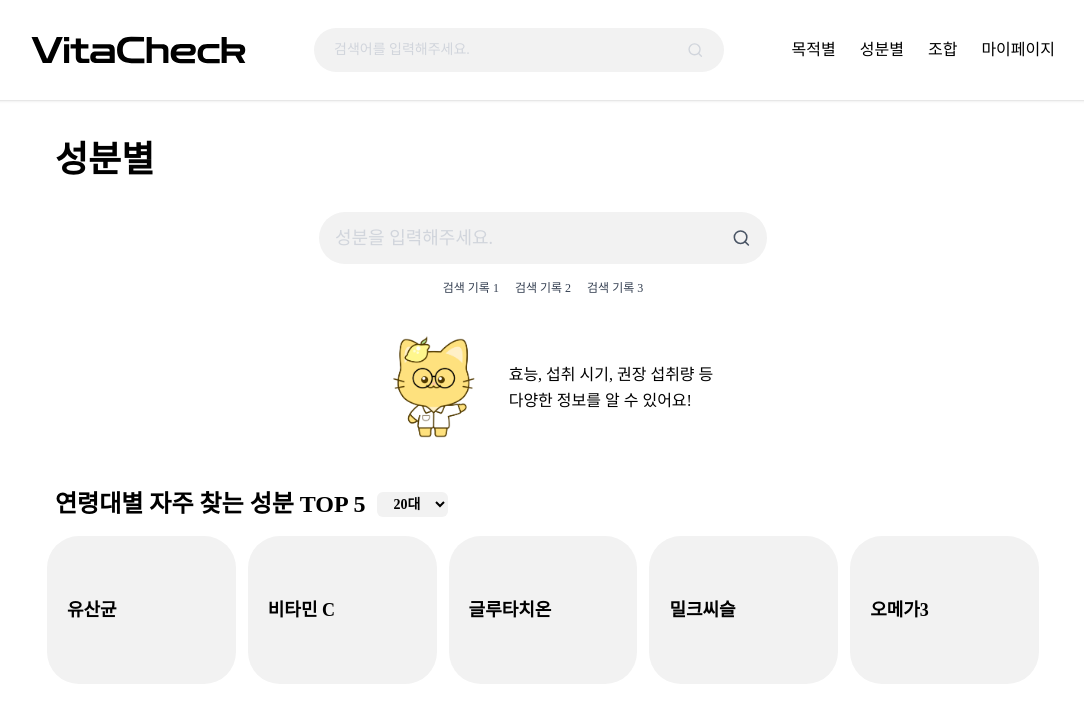
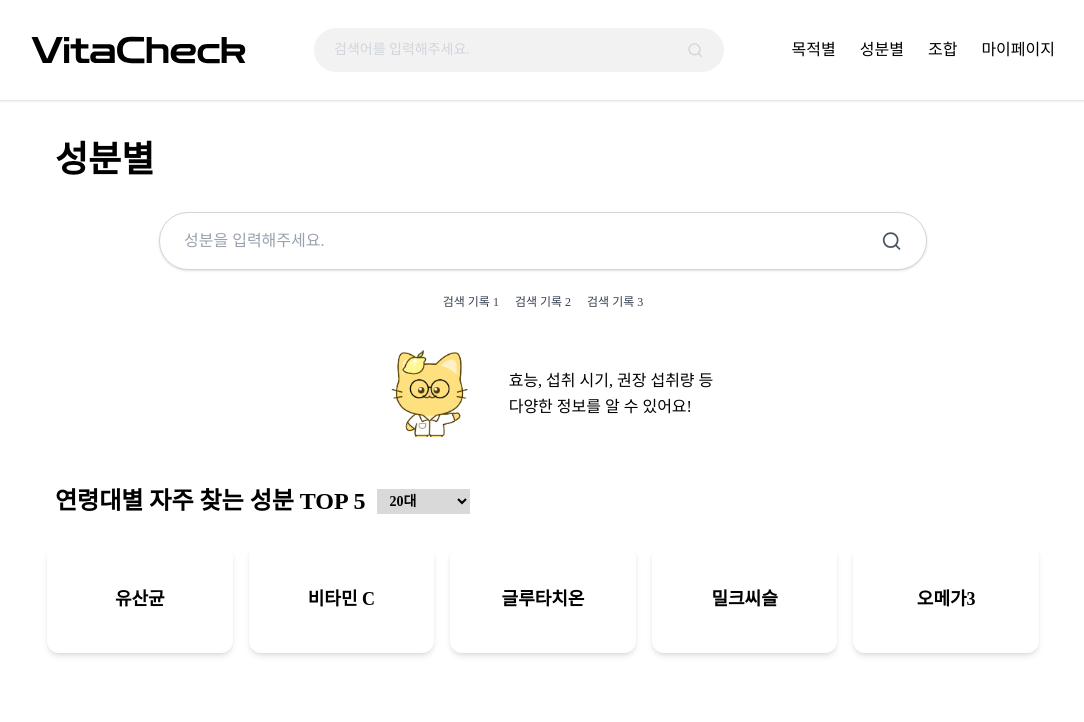
Before and after one commit to VitaCheck/vitacheck-fe, a React (Vite) app: page /ingredient in a window 1280 px wide. Shown: the top 722 px of the page, without its empty margins (97-1181 px from the left). Built offline with nearby package versions, Linux system fonts and the light colour scheme.

Commit message:
feat: 성분페이지 ui 수정, 개선

```diff
--- a/src/components/ingredient/IngredientSupplements.tsx
+++ b/src/components/ingredient/IngredientSupplements.tsx
@@ -1,6 +1,7 @@
 import { FiSearch } from "react-icons/fi";
 import { useState, useEffect } from "react";
 import ProductCard from "../../components/ProductCard";
+import NoSearchResult from "./NoSearchResult"; // 검색결과 없을 때 표시용 컴포넌트
 
 const useIsMobile = () => {
   const [isMobile, setIsMobile] = useState(window.innerWidth < 768);
@@ -12,6 +13,7 @@ const useIsMobile = () => {
   return isMobile;
 };
 
+// 샘플 제품 목록
 const products = Array.from({ length: 8 }, (_, i) => ({
   name: `제품 ${i + 1}`,
   imageSrc: `/assets/sample${i + 1}.png`,
@@ -19,25 +21,52 @@ const products = Array.from({ length: 8 }, (_, i) => ({
 
 const IngredientSupplements = () => {
   const isMobile = useIsMobile();
+  const [searchKeyword, setSearchKeyword] = useState("");
+
+  const handleSearch = (e: React.ChangeEvent<HTMLInputElement>) => {
+    setSearchKeyword(e.target.value);
+  };
+
+  // 검색 키워드 필터링
+  const filteredProducts = products.filter((product) =>
+    product.name.includes(searchKeyword)
+  );
 
   return (
-    <div className="px-4 md:px-16 max-w-screen-xl mx-auto">
-      {isMobile && (
-        <section className="flex items-center justify-center mb-4">
-          <div className="flex items-center w-full px-4 py-3 rounded-[44px] bg-[#f2f2f2]">
+    <div className="px-4 md:px-30 max-w-screen-xl mx-auto">
+      {/* 검색창 */}
+      <section className="flex justify-center mb-6">
+        <div
+          className={`flex items-center w-full ${
+            isMobile
+              ? "max-w-md px-4 py-3 rounded-[44px] bg-[#f2f2f2]"
+              : "max-w-4xl rounded-full border border-gray-300 px-5 py-4 bg-white shadow-sm"
+          }`}
+        >
           <input
             type="text"
-              placeholder="찾고싶은 제품을 입력해주세요."
-              className="w-full text-base bg-transparent outline-none text-gray-400 placeholder-gray-300"
+            placeholder="제품을 입력해주세요."
+            value={searchKeyword}
+            onChange={handleSearch}
+            className={`w-full outline-none ${
+              isMobile
+                ? "text-lg bg-transparent text-gray-400 placeholder-gray-300"
+                : "text-gray-800 placeholder-gray-400"
+            }`}
           />
-            <FiSearch className="text-gray-600 ml-2" size={18} />
+          <FiSearch
+            className="text-gray-600 ml-2"
+            size={isMobile ? 20 : 22}
+          />
         </div>
       </section>
-      )}
 
-      {/* 제품 카드 */}
-      <div className="grid grid-cols-2 md:grid-cols-4 gap-x-15 gap-y-6 md:gap-x-2">
-        {products.map((product, i) => (
+      {/* 검색 결과 */}
+      {filteredProducts.length === 0 ? (
+        <NoSearchResult />
+      ) : (
+        <div className="grid grid-cols-2 md:grid-cols-4 gap-x-20 gap-y-6 md:gap-x-2">
+          {filteredProducts.map((product, i) => (
             <div key={i} className="flex justify-center">
               <ProductCard
                 name={product.name}
@@ -46,6 +75,7 @@ const IngredientSupplements = () => {
             </div>
           ))}
         </div>
+      )}
     </div>
   );
 };
--- a/src/components/ingredient/IngredientTabs.tsx
+++ b/src/components/ingredient/IngredientTabs.tsx
@@ -44,7 +44,7 @@ const IngredientTabs = ({ activeTab, setActiveTab }: Props) => {
     <button
       key={tab.key}
       onClick={() => setActiveTab(tab.key)}
-      className={`min-w-[96px] px-25 py-3 font-semibold text-sm rounded-t-xl border border-black border-b-0 ${
+      className={`min-w-[96px] px-25 py-3 font-semibold text-sm rounded-t-xl shadow-md boder-gray-200 ${
         activeTab === tab.key ? "bg-[#FFE17E] border-t-transparent border-l-transparent border-r-transparent" : "bg-white"
       }`}
     >
--- a/src/components/ingredient/NoSearchResult.tsx
+++ b/src/components/ingredient/NoSearchResult.tsx
@@ -2,11 +2,11 @@ import noResultCat from "../../assets/NoResultCat.png";
 
 const NoSearchResult = () => {
   return (
-    <div className="flex flex-col items-center justify-center py-12">
+    <div className="flex flex-col items-center justify-center py-30">
       <img
         src={noResultCat}
         alt="검색 결과 없음 캐릭터"
-        className="w-36 h-36 mb-4"
+        className="w-36 h-36 mb-10"
       />
       <p className="text-gray-500 text-sm font-medium">일치하는 검색 결과가 없습니다.</p>
     </div>
--- a/src/pages/IngredientPage.tsx
+++ b/src/pages/IngredientPage.tsx
@@ -1,10 +1,10 @@
-import { FiSearch } from "react-icons/fi";
+import { FiSearch, FiChevronRight } from "react-icons/fi";
 import { useState, useEffect } from "react";
-import { Link } from "react-router-dom";
+import { Link, useNavigate } from "react-router-dom";
 import catImage from "../assets/cat.png";
 import IngredientDetailHeaderMobile from "../components/ingredient/IngredientDetailHeaderMobile";
 
-//모바일 여부 판단용 훅
+// 모바일 여부 판단용 훅
 const useIsMobile = () => {
   const [isMobile, setIsMobile] = useState(window.innerWidth < 768);
   useEffect(() => {
@@ -17,17 +17,29 @@ const useIsMobile = () => {
 
 const IngredientPage = () => {
   const [selected, setSelected] = useState("20대");
+  const [searchKeyword, setSearchKeyword] = useState("");
   const isMobile = useIsMobile();
+  const navigate = useNavigate();
 
-  // 모바일에서만 상단 nav, search바 숨기기
+  const ingredientList = ["유산균", "비타민 C", "글루타치온", "밀크씨슬", "오메가3"];
+
+  const filteredList = ingredientList.filter((item) =>
+    item.toLowerCase().includes(searchKeyword.toLowerCase())
+  );
+
+  // 검색어가 있고 결과가 없을 때 /no-result로 이동
+  useEffect(() => {
+    if (searchKeyword && filteredList.length === 0) {
+      navigate("/no-result");
+    }
+  }, [searchKeyword, filteredList, navigate]);
+
   useEffect(() => {
     if (!isMobile) return;
-
     const headerEl = document.querySelector("header");
     if (headerEl instanceof HTMLElement) {
       headerEl.style.display = "none";
     }
-
     return () => {
       if (headerEl instanceof HTMLElement) {
         headerEl.style.display = "";
@@ -39,24 +51,28 @@ const IngredientPage = () => {
     setSelected(e.target.value);
   };
 
+  const handleSearch = (e: React.ChangeEvent<HTMLInputElement>) => {
+    setSearchKeyword(e.target.value);
+  };
+
   return (
     <>
-      {/* 모바일 전용 상단 헤더 표시 */}
       {isMobile && <IngredientDetailHeaderMobile title="성분별" />}
 
       <div className="px-4 md:px-36 pt-2 md:pt-10 max-w-screen-xl mx-auto">
         <h1 className="text-2xl md:text-4xl font-semibold mb-6 md:mb-8 pl-2">성분별</h1>
 
-
-        {/* 성분 검색 */}
-        <section className="flex items-center justify-center mb-4">
-          <div className="flex items-center w-full max-w-md px-4 py-3 rounded-[44px] bg-[#f2f2f2]">
+        {/* 검색창 */}
+        <section className="flex justify-center mb-6">
+          <div className={`flex items-center w-full ${isMobile ? "max-w-md px-4 py-3 rounded-[44px] bg-[#f2f2f2]" : "max-w-3xl rounded-full border border-gray-300 px-6 py-4 bg-white shadow-sm"}`}>
             <input
               type="text"
               placeholder="성분을 입력해주세요."
-              className="w-full text-lg bg-transparent outline-none text-gray-400 placeholder-gray-300"
+              value={searchKeyword}
+              onChange={handleSearch}
+              className={`w-full outline-none ${isMobile ? "text-lg bg-transparent text-gray-400 placeholder-gray-300" : "text-gray-800 placeholder-gray-400"}`}
             />
-            <FiSearch className="text-gray-600 ml-2" size={20} />
+            <FiSearch className="text-gray-600 ml-2" size={isMobile ? 20 : 22} />
           </div>
         </section>
 
@@ -68,9 +84,11 @@ const IngredientPage = () => {
         </section>
 
         {/* 캐릭터 & 설명 */}
-        <section className="flex items-center justify-center gap-4 mb-10">
-          <img src={catImage} alt="캐릭터" className="w-30 h-30 sm:w-30 sm:h-30" />
-          <p className="text-sm sm:text-base font-medium text-black leading-relaxed text-left">
+        <section className={`flex ${isMobile ? "justify-center gap-4" : "justify-center gap-6"} items-center mb-10`}>
+          <div className="h-[95px] overflow-hidden rounded-full mb-2">
+            <img src={catImage} alt="캐릭터" className={isMobile ? "w-30 h-30 object-cover object-top" : "w-28 h-28 object-contain"} />
+          </div>
+          <p className={`${isMobile ? "text-sm text-left" : "text-base"} font-medium text-black leading-relaxed`}>
             효능, 섭취 시기, 권장 섭취량 등<br />
             다양한 정보를 알 수 있어요!
           </p>
@@ -85,28 +103,39 @@ const IngredientPage = () => {
             <select
               value={selected}
               onChange={handleChange}
-      className="text-sm font-semibold px-3 py-1 bg-[#f2f2f2] rounded-md"
+              className="text-sm font-semibold px-2 py-1 bg-[#D9D9D9]"
             >
-      {["10대", "20대", "30대", "40대", "50대", "60대"].map((age) => (
+              {["10대", "20대", "30대", "40대", "50대", "60대 이상"].map((age) => (
                 <option key={age} value={age}>{age}</option>
               ))}
             </select>
           </div>
 
-
-
-<div className="grid grid-cols-1 md:grid-cols-5 gap-3 pb-10">
-  {["유산균", "비타민 C", "글루타치온", "밀크씨슬", "오메가3"].map((item) => (
+          {/* 성분 리스트 */}
+          {isMobile ? (
+            <div className="grid grid-cols-1 gap-3 pb-10">
+              {filteredList.map((item) => (
                 <Link
                   key={item}
                   to={`/ingredients/${encodeURIComponent(item)}`}
-      className="w-full flex justify-start items-center md:py-15 py-4 pl-5 rounded-4xl hover:bg-gray-300 transition bg-[#f2f2f2]"
+                  className="w-full flex justify-between items-center py-4 px-5 rounded-3xl hover:bg-gray-300 transition bg-[#f2f2f2]"
                 >
-      <span className="font-semibold text-base md:text-lg">{item}</span>
+                  <span className="font-semibold text-base">{item}</span>
+                  <FiChevronRight size={20} className="text-gray-500" />
                 </Link>
               ))}
             </div>
-
+          ) : (
+            <div className="grid grid-cols-5 gap-4 pb-10 pt-3">
+              {filteredList.map((item) => (
+                <Link key={item} to={`/ingredients/${encodeURIComponent(item)}`}>
+                  <div className="bg-white px-6 py-10 rounded-xl shadow text-center font-semibold text-lg shadow-md transition">
+                    {item}
+                  </div>
+                </Link>
+              ))}
+            </div>
+          )}
         </section>
       </div>
     </>
--- a/src/pages/ingredients/IngredientDetailPage.tsx
+++ b/src/pages/ingredients/IngredientDetailPage.tsx
@@ -58,7 +58,14 @@ const IngredientDetailPage = () => {
         } max-w-screen-xl mx-auto`}
         style={isMobile ? { marginTop: 5, paddingTop: 5 } : {}}
       >
-        <h1 className="text-2xl md:text-4xl font-bold mb-10 pl-20">유산균 살펴보기</h1>
+<h1
+  className={`text-2xl md:text-4xl font-bold mb-10 ${
+    isMobile ? "pl-0 text-left" : "pl-20"
+  }`}
+>
+  <span className="underline">유산균</span> 살펴보기
+</h1>
+
 
         <div className="flex justify-center mb-6">
           <IngredientTabs activeTab={activeTab} setActiveTab={setActiveTab} />
```
Also changed, not shown: src/components/ingredient/IngredientInfo.tsx (+8 -12 lines). Lines whose indentation alone changed are shown as unchanged.
